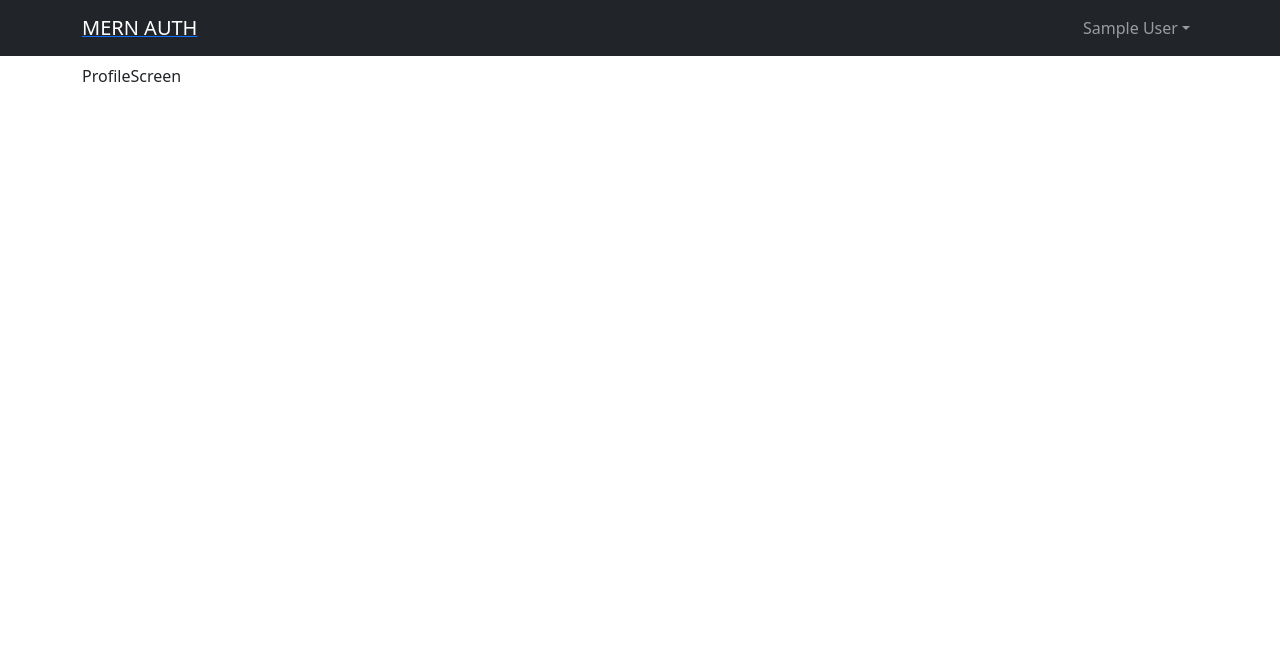
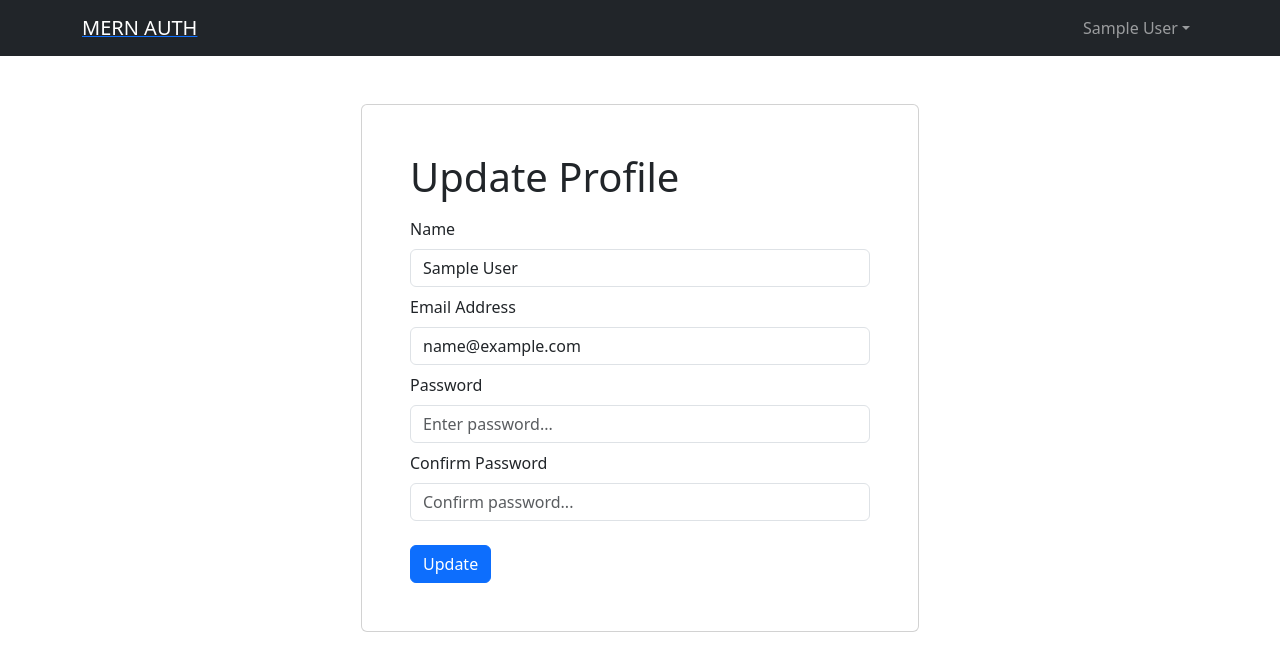
Before and after one commit to ShantanuIngale2002/KANAKA-SELF_LEARN-MERN-PROJECT_UserAuth_TS-TSX_LocalStorge-ReduxPersist, a React app in the folder frontend/: page /profile in a window 1280 px wide. Shown: the top 670 px of the page. Built offline with nearby package versions, Linux system fonts and the light colour scheme; sample sign-in values are in the browser's storage; the HTML template or start-up script is replaced by a standard one.

Commit message:
updateUser mutation is added in usersSlice and used in added ProfileScreen in screens, so that user can update his/her profile.

```diff
--- a/frontend/src/screens/ProfileScreen.tsx
+++ b/frontend/src/screens/ProfileScreen.tsx
@@ -1,7 +1,109 @@
-// import React, { useState, useEffect } from "react";
+import { useState, useEffect } from "react";
+// import { Link, useNavigate } from "react-router-dom";
+import { Form, Button } from "react-bootstrap";
+import FormContainer from "../components/FormContainer";
+import { useUpdateUserMutation } from "../store/slices/usersApiSlice.ts";
+import { setCredentials } from "../store/slices/authSlice.ts";
+import { useSelector, useDispatch } from "react-redux";
+import { RootState } from "../store/store.ts";
+import { toast } from "react-toastify";
+import Loader from "../components/Loader.tsx";
 
 const ProfileScreen = () => {
-  return <div>ProfileScreen</div>;
+  const [name, setName] = useState("");
+  const [email, setEmail] = useState("");
+  const [password, setPassword] = useState("");
+  const [confirmPassword, setConfirmPassword] = useState("");
+
+  // const navigate = useNavigate();
+  const dispatch = useDispatch();
+
+  const [udpateProfile, { isLoading }] = useUpdateUserMutation();
+
+  const { userInfo } = useSelector((state: RootState) => state.auth);
+
+  useEffect(() => {
+    setName(userInfo.name);
+    setEmail(userInfo.email);
+  }, [userInfo.name, userInfo.email]);
+
+  const submitHandler = async (e: React.FormEvent<HTMLFormElement>) => {
+    e.preventDefault();
+    if (password != confirmPassword) {
+      toast.error("Password does not match !!");
+    } else {
+      try {
+        const res = await udpateProfile({
+          _id: userInfo._id,
+          name,
+          email,
+          password,
+        }).unwrap();
+        dispatch(setCredentials({ ...res }));
+        toast.success("Profile Updated !!");
+      } catch (err) {
+        const customError = err as {
+          data?: { message: string };
+          error: string;
+        };
+        toast.error(customError?.data?.message || customError.error);
+      }
+    }
+  };
+
+  return (
+    <FormContainer>
+      <h1>Update Profile</h1>
+
+      <Form onSubmit={submitHandler}>
+        <Form.Group className="my-2" controlId="name">
+          <Form.Label>Name</Form.Label>
+          <Form.Control
+            type="text"
+            placeholder="Enter name..."
+            value={name}
+            onChange={(e) => setName(e.target.value)}
+          ></Form.Control>
+        </Form.Group>
+
+        <Form.Group className="my-2" controlId="email">
+          <Form.Label>Email Address</Form.Label>
+          <Form.Control
+            type="email"
+            placeholder="Enter Email..."
+            value={email}
+            onChange={(e) => setEmail(e.target.value)}
+          ></Form.Control>
+        </Form.Group>
+
+        <Form.Group className="my-2" controlId="password">
+          <Form.Label>Password</Form.Label>
+          <Form.Control
+            type="password"
+            placeholder="Enter password..."
+            value={password}
+            onChange={(e) => setPassword(e.target.value)}
+          ></Form.Control>
+        </Form.Group>
+
+        <Form.Group className="my-2" controlId="confirmPassword">
+          <Form.Label>Confirm Password</Form.Label>
+          <Form.Control
+            type="password"
+            placeholder="Confirm password..."
+            value={confirmPassword}
+            onChange={(e) => setConfirmPassword(e.target.value)}
+          ></Form.Control>
+        </Form.Group>
+
+        {isLoading && <Loader />}
+
+        <Button className="mt-3" type="submit" variant="primary">
+          Update
+        </Button>
+      </Form>
+    </FormContainer>
+  );
 };
 
 export default ProfileScreen;
--- a/frontend/src/store/slices/usersApiSlice.ts
+++ b/frontend/src/store/slices/usersApiSlice.ts
@@ -25,8 +25,19 @@
         body: data,
       }),
     }),
+    updateUser: builder.mutation({
+      query: (data) => ({
+        url: `${USERS_URL}/profile`,
+        method: "PUT",
+        body: data,
+      }),
+    }),
   }),
 });
 
-export const { useLoginMutation, useLogoutMutation, useRegisterMutation } =
-  usersApiSlice;
+export const {
+  useLoginMutation,
+  useLogoutMutation,
+  useRegisterMutation,
+  useUpdateUserMutation,
+} = usersApiSlice;
```
